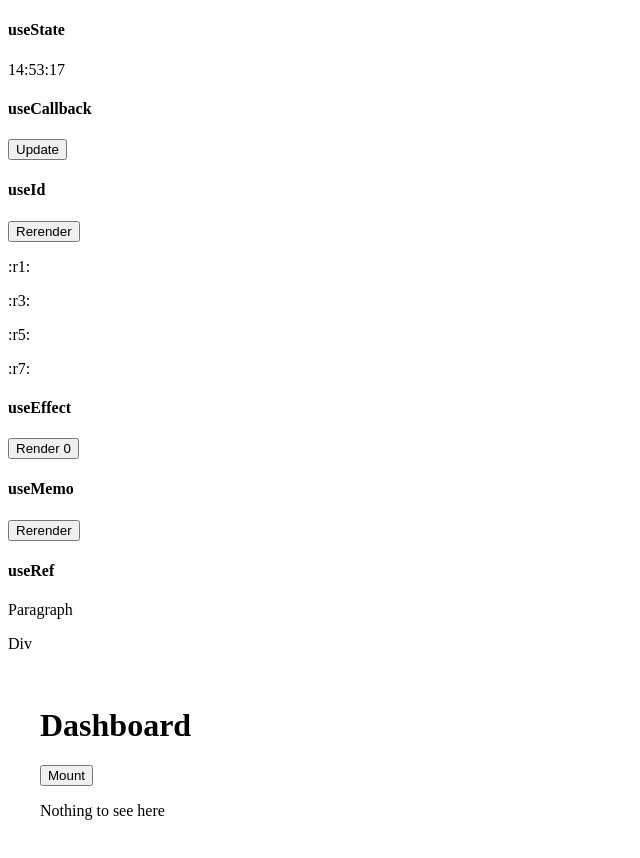
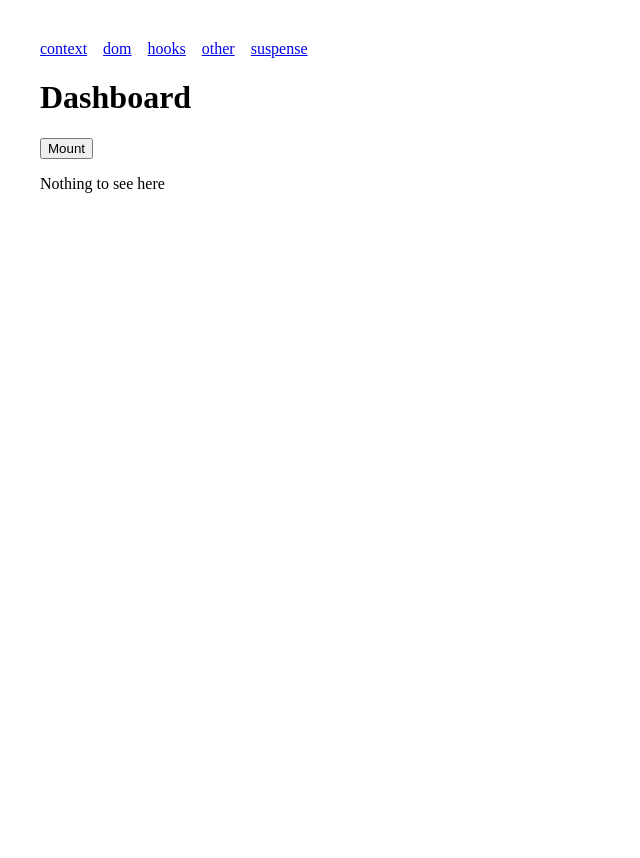
Before and after one commit to vosmol/lab_react, a React (Vite) app in the folder packages/general/: page /suspense in a window 1280 px wide. Shown: the top 858 px of the page, without its empty margins (0-640 px from the left). After the commit the page ends 800 px from the top, so only its background shows below. Built offline with nearby package versions, Linux system fonts and the light colour scheme.

Commit message:
feat: Added routes

```diff
--- a/packages/general/package.json
+++ b/packages/general/package.json
@@ -9,7 +9,8 @@
   },
   "dependencies": {
     "react": "^18.0.0",
-    "react-dom": "^18.0.0"
+    "react-dom": "^18.0.0",
+    "react-router-dom": "^6.3.0"
   },
   "devDependencies": {
     "@types/react": "^18.0.0",
--- a/packages/general/src/App.tsx
+++ b/packages/general/src/App.tsx
@@ -1,19 +1,40 @@
-import { Section_Context } from './sections/context'
-import { Section_DOM } from './sections/dom'
-import { Section_Hooks } from './sections/hooks'
-import { Section_Other } from './sections/other'
-import { Section_Suspense } from './sections/suspense'
+import { BrowserRouter, Link, Navigate, Route, Routes } from 'react-router-dom';
+import { Section_Context } from './sections/context';
+import { Section_DOM } from './sections/dom';
+import { Section_Hooks } from './sections/hooks';
+import { Section_Other } from './sections/other';
+import { Section_Suspense } from './sections/suspense';
+
+const routes = {
+	context: 'context',
+	dom: 'dom',
+	hooks: 'hooks',
+	other: 'other',
+	suspense: 'suspense'
+};
 
 function App() {
-  return (
-    <div className="App">
-		<Section_Context/>
-		<Section_DOM/>
-		<Section_Hooks/>
-		<Section_Other/>
-		<Section_Suspense/>
-    </div>
-  )
+	return (
+		<BrowserRouter>
+			<div className="App" style={{ padding: '2rem' }}>
+				<div>
+					{Object.values(routes).map((path) => (
+						<Link key={path} to={path}>
+							<span style={{ marginRight: '1rem' }}>{path}</span>
+						</Link>
+					))}
+				</div>
+				<Routes>
+					<Route path="/" element={<Navigate to={routes.suspense} />} />
+					<Route path={routes.context} element={<Section_Context />} />
+					<Route path={routes.dom} element={<Section_DOM />} />
+					<Route path={routes.hooks} element={<Section_Hooks />} />
+					<Route path={routes.other} element={<Section_Other />} />
+					<Route path={routes.suspense} element={<Section_Suspense />} />
+				</Routes>
+			</div>
+		</BrowserRouter>
+	);
 }
 
-export default App
+export default App;
--- a/packages/general/src/sections/hooks.tsx
+++ b/packages/general/src/sections/hooks.tsx
@@ -188,6 +188,6 @@ const UseCallback = () => {
 
 function useRenderTrigger() {
 	const [, setVal] = useState(false);
-	useDebugValue('render triggered');
+	useDebugValue('render triggered', (value) => 'format:' + value);
 	return { trigger: () => setVal((v) => !v) };
 }
--- a/packages/general/src/sections/suspense.tsx
+++ b/packages/general/src/sections/suspense.tsx
@@ -4,7 +4,7 @@ export const Section_Suspense = () => {
 	const [mount, setMount] = useState(false);
 
 	return (
-		<div style={{ padding: '2rem' }}>
+		<div>
 			<h1>Dashboard</h1>
 			<button onClick={() => setMount((v) => !v)}>
 				{mount ? 'Unmount' : 'Mount'}
```
Also changed, not shown: 1 other file (tests, documents, lock files or other folders).
